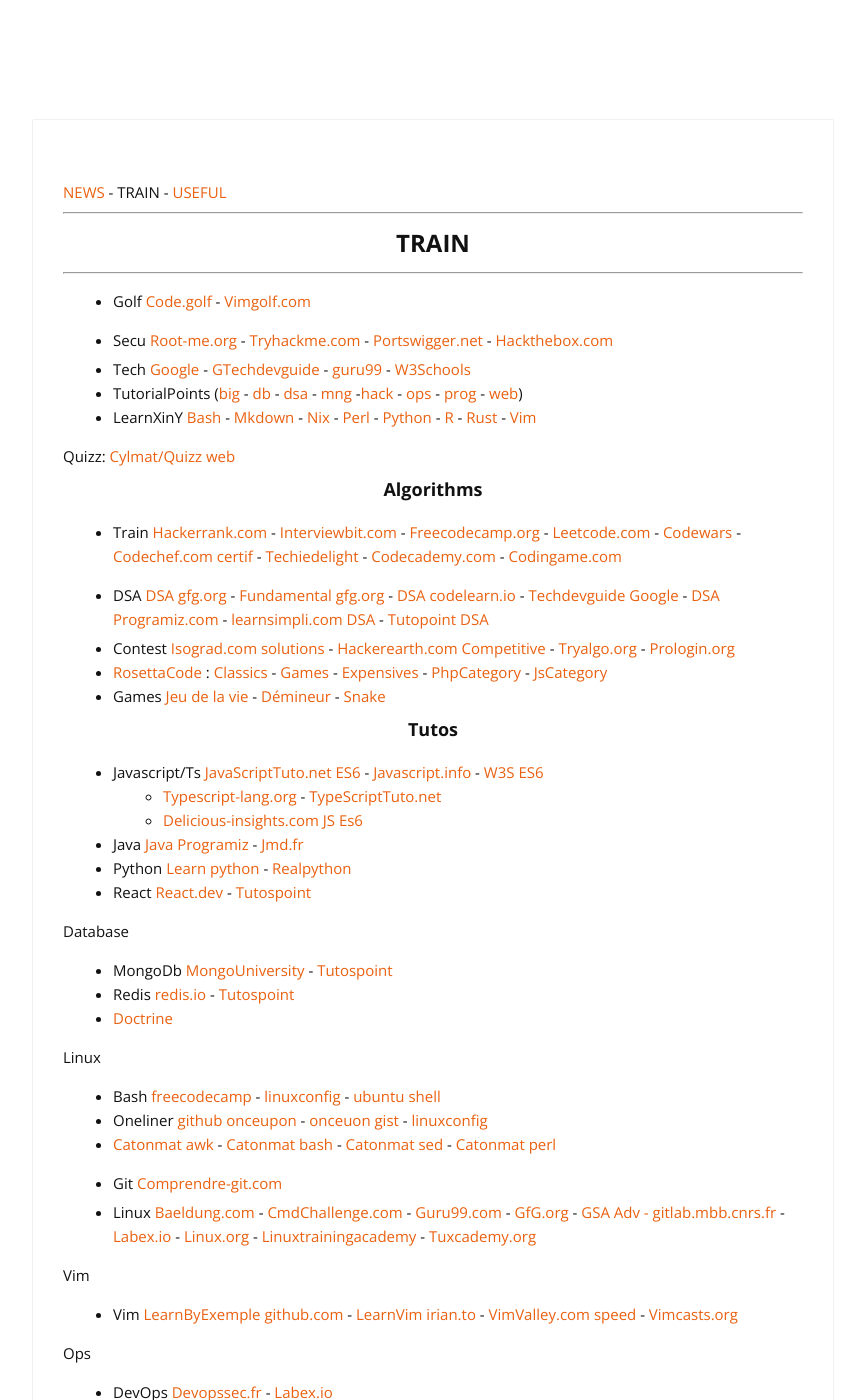
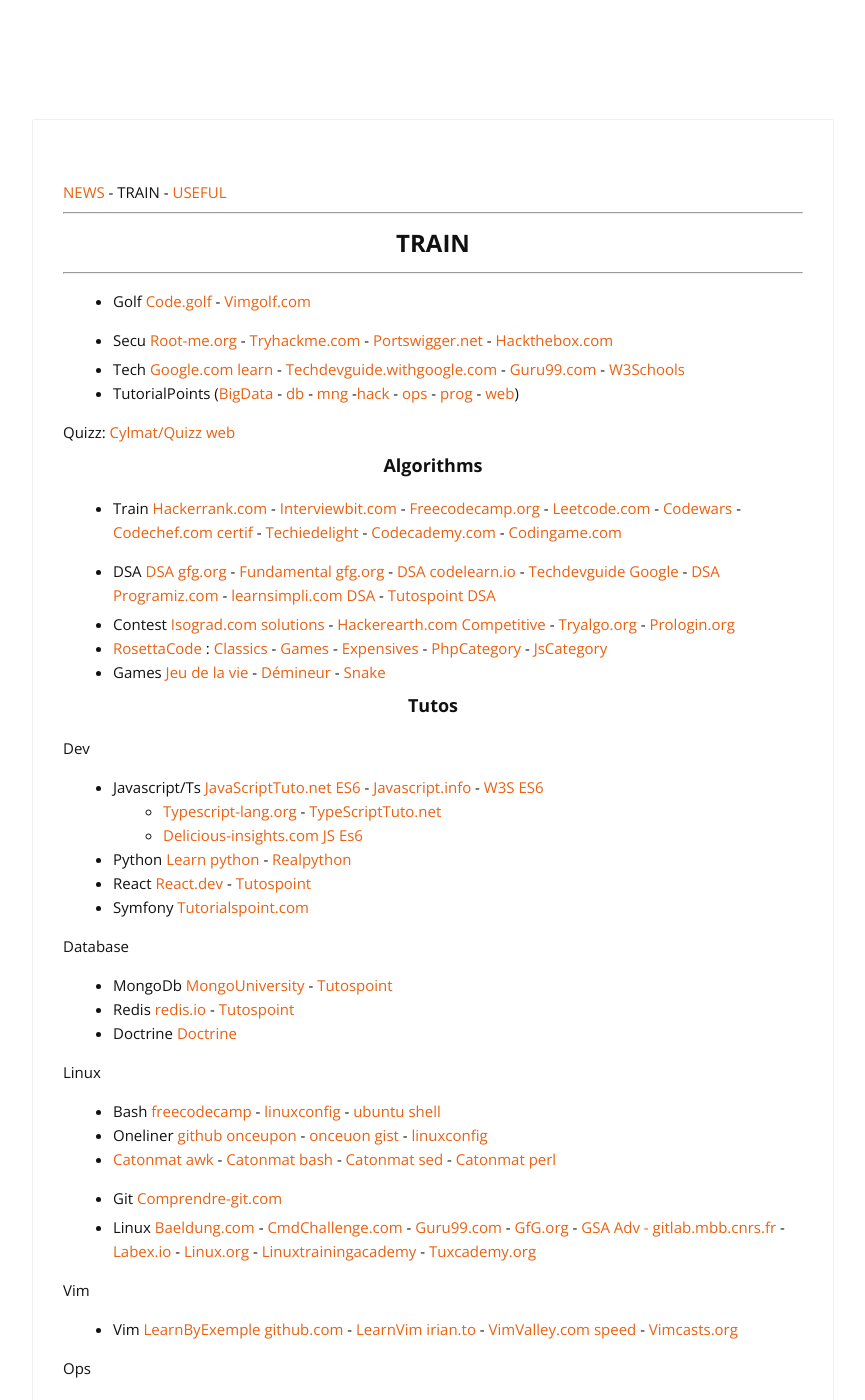
Before and after one commit to cylmat/cylmat.github.io, a Jekyll site: the page built from _pages/train.md, in a window 1280 px wide and 1400 px high. Shown: the whole window, without its empty margins (207-1072 px from the left). Built offline with Jekyll 4.4.1, drawn with Linux system fonts in a browser that asks for light colours; nearby versions of some CDN libraries.

Commit message:
Update train.md

```diff
--- a/_pages/train.md
+++ b/_pages/train.md
@@ -13,9 +13,8 @@
 * Golf [Code.golf](https://code.golf) - [Vimgolf.com](https://www.vimgolf.com)
 * Secu [Root-me.org](https://www.root-me.org) - [Tryhackme.com](https://tryhackme.com) - [Portswigger.net](https://portswigger.net/web-security) - [Hackthebox.com](https://www.hackthebox.com)
 
-- Tech [Google](https://developers.google.com/learn) - [GTechdevguide](https://techdevguide.withgoogle.com) - [guru99](https://www.guru99.com) - [W3Schools](https://www.w3schools.com)
-- TutorialPoints ([big](https://www.tutorialspoint.com/big_data_tutorials.htm) - [db](https://www.tutorialspoint.com/database_tutorials.htm) - [dsa](https://www.tutorialspoint.com/data_structures_algorithms/index.htm) - [mng](https://www.tutorialspoint.com/management_tutorials.htm) -[hack](https://www.tutorialspoint.com/ethical_hacking) - [ops](https://www.tutorialspoint.com/devops_tutorials.htm) - [prog](https://www.tutorialspoint.com/computer_programming_tutorials.htm) - [web](https://www.tutorialspoint.com/web_development_tutorials.htm))
-- LearnXinY [Bash](https://learnxinyminutes.com/docs/bash) - [Mkdown](https://learnxinyminutes.com/docs/markdown) - [Nix](https://learnxinyminutes.com/docs/nix) - [Perl](https://learnxinyminutes.com/docs/perl) - [Python](https://learnxinyminutes.com/docs/python) - [R](https://learnxinyminutes.com/docs/r) - [Rust](https://learnxinyminutes.com/docs/rust) - [Vim](https://learnxinyminutes.com/docs/vim)
+- Tech [Google.com learn](https://developers.google.com/learn) - [Techdevguide.withgoogle.com](https://techdevguide.withgoogle.com) - [Guru99.com](https://www.guru99.com) - [W3Schools](https://www.w3schools.com)
+- TutorialPoints ([BigData](https://www.tutorialspoint.com/big_data_tutorials.htm) - [db](https://www.tutorialspoint.com/database_tutorials.htm) - [mng](https://www.tutorialspoint.com/management_tutorials.htm) -[hack](https://www.tutorialspoint.com/ethical_hacking) - [ops](https://www.tutorialspoint.com/devops_tutorials.htm) - [prog](https://www.tutorialspoint.com/computer_programming_tutorials.htm) - [web](https://www.tutorialspoint.com/web_development_tutorials.htm))
 
 Quizz: [Cylmat/Quizz web](https://github.com/cylmat/docs/blob/main/quizz_tech_web.md)
 
@@ -23,7 +22,7 @@
 ### <center>Algorithms</center>
 
 * Train [Hackerrank.com](https://www.hackerrank.com) - [Interviewbit.com](https://www.interviewbit.com/courses/programming) - [Freecodecamp.org](https://www.freecodecamp.org/learn) - [Leetcode.com](https://leetcode.com/explore) - [Codewars](https://www.codewars.com) - [Codechef.com certif](https://www.codechef.com/certification/data-structures-and-algorithms/prepare) - [Techiedelight](https://www.techiedelight.com) - [Codecademy.com](https://www.codecademy.com) - [Codingame.com](https://www.codingame.com)
-* DSA [DSA gfg.org](https://www.geeksforgeeks.org/data-structures) - [Fundamental gfg.org](https://www.geeksforgeeks.org/fundamentals-of-algorithms) - [DSA codelearn.io](https://codelearn.io/learning/data-structure-and-algorithms) - [Techdevguide Google](https://techdevguide.withgoogle.com/paths/data-structures-and-algorithms/) - [DSA Programiz.com](https://www.programiz.com/dsa) - [learnsimpli.com DSA](https://www.learnsimpli.com/data-structures-and-algorithms/) - [Tutopoint DSA](https://www.tutorialspoint.com/data_structures_algorithms/index.htm)
+* DSA [DSA gfg.org](https://www.geeksforgeeks.org/data-structures) - [Fundamental gfg.org](https://www.geeksforgeeks.org/fundamentals-of-algorithms) - [DSA codelearn.io](https://codelearn.io/learning/data-structure-and-algorithms) - [Techdevguide Google](https://techdevguide.withgoogle.com/paths/data-structures-and-algorithms/) - [DSA Programiz.com](https://www.programiz.com/dsa) - [learnsimpli.com DSA](https://www.learnsimpli.com/data-structures-and-algorithms/) - [Tutospoint DSA](https://www.tutorialspoint.com/data_structures_algorithms/index.htm)
 
 * Contest [Isograd.com solutions](https://www.isograd-testingservices.com/FR/solutions-challenges-de-code) - [Hackerearth.com Competitive](https://www.hackerearth.com/fr/getstarted-competitive-programming) - [Tryalgo.org](https://tryalgo.org/problems) - [Prologin.org](https://prologin.org/archives/)
 * [RosettaCode](https://rosettacode.org) : [Classics](https://rosettacode.org/wiki/Category:Classic_CS_problems_and_programs) - [Games](https://rosettacode.org/wiki/Category:Games) - [Expensives](https://rosettacode.org/wiki/Category:Pages_with_too_many_expensive_parser_function_calls) - [PhpCategory](https://rosettacode.org/wiki/Category:PHP) - [JsCategory](https://rosettacode.org/wiki/Category:JavaScript)
@@ -32,17 +31,18 @@
 
 ### <center>Tutos</center>
 
+Dev
 * Javascript/Ts [JavaScriptTuto.net ES6](https://www.javascripttutorial.net/es6) - [Javascript.info](https://fr.javascript.info) - [W3S ES6](https://www.w3schools.com/js/js_es6.asp)
   + [Typescript-lang.org](https://www.typescriptlang.org/docs/handbook/typescript-from-scratch.html) - [TypeScriptTuto.net](https://www.typescripttutorial.net)
   + [Delicious-insights.com JS Es6](https://delicious-insights.com/fr/articles-et-tutos)
-* Java [Java Programiz](https://www.programiz.com/java-programming) - [Jmd.fr](https://www.jmdoudoux.fr/accueil_java.htm)
 * Python [Learn python](https://www.learnpython.org) - [Realpython](https://realpython.com)
 * React [React.dev](https://react.dev/learn) - [Tutospoint](https://www.tutorialspoint.com/reactjs/reactjs_installation.htm)
+* Symfony [Tutorialspoint.com](https://www.tutorialspoint.com/symfony/index.htm)
 
 Database
 * MongoDb [MongoUniversity](https://learn.mongodb.com) - [Tutospoint](https://www.tutorialspoint.com/mongodb)
 * Redis [redis.io](https://redis.io/learn) - [Tutospoint](https://www.tutorialspoint.com/redis)
-* [Doctrine](https://www.doctrine-project.org)
+* Doctrine [Doctrine](https://www.doctrine-project.org)
 
 Linux
 + Bash [freecodecamp](https://www.freecodecamp.org/news/bash-scripting-tutorial-linux-shell-script-and-command-line-for-beginners/) - [linuxconfig](https://linuxconfig.org/bash-scripting-tutorial) - [ubuntu shell](https://doc.ubuntu-fr.org/tutoriel/script_shell)
@@ -53,7 +53,7 @@
 + Linux [Baeldung.com](https://www.baeldung.com/linux) - [CmdChallenge.com](https://cmdchallenge.com) - [Guru99.com](https://www.guru99.com/fr/unix-linux-tutorial.html) - [GfG.org](https://www.geeksforgeeks.org/linux-tutorial) - [GSA Adv - gitlab.mbb.cnrs.fr](https://gitlab.mbb.cnrs.fr/f/site/form1/ttext) -[Labex.io](https://labex.io/skilltrees/linux) - [Linux.org](https://www.linux.org/forums/#linux-tutorials.122) -  [Linuxtrainingacademy](https://www.linuxtrainingacademy.com) - [Tuxcademy.org](https://www.tuxcademy.org/product/grd2)
 
 Vim
-+ Vim [LearnByExemple github.com](https://learnbyexample.github.io/vim_reference) - [LearnVim irian.to](https://learnvim.irian.to) - [VimValley.com speed](https://vimvalley.com/vim-movement-speed-challenge) -   [Vimcasts.org](http://vimcasts.org)
++ Vim [LearnByExemple github.com](https://learnbyexample.github.io/vim_reference) - [LearnVim irian.to](https://learnvim.irian.to) - [VimValley.com speed](https://vimvalley.com/vim-movement-speed-challenge) - [Vimcasts.org](http://vimcasts.org)
 
 Ops
 + DevOps [Devopssec.fr](https://devopssec.fr) - [Labex.io](https://labex.io/skilltrees/devops)
```
